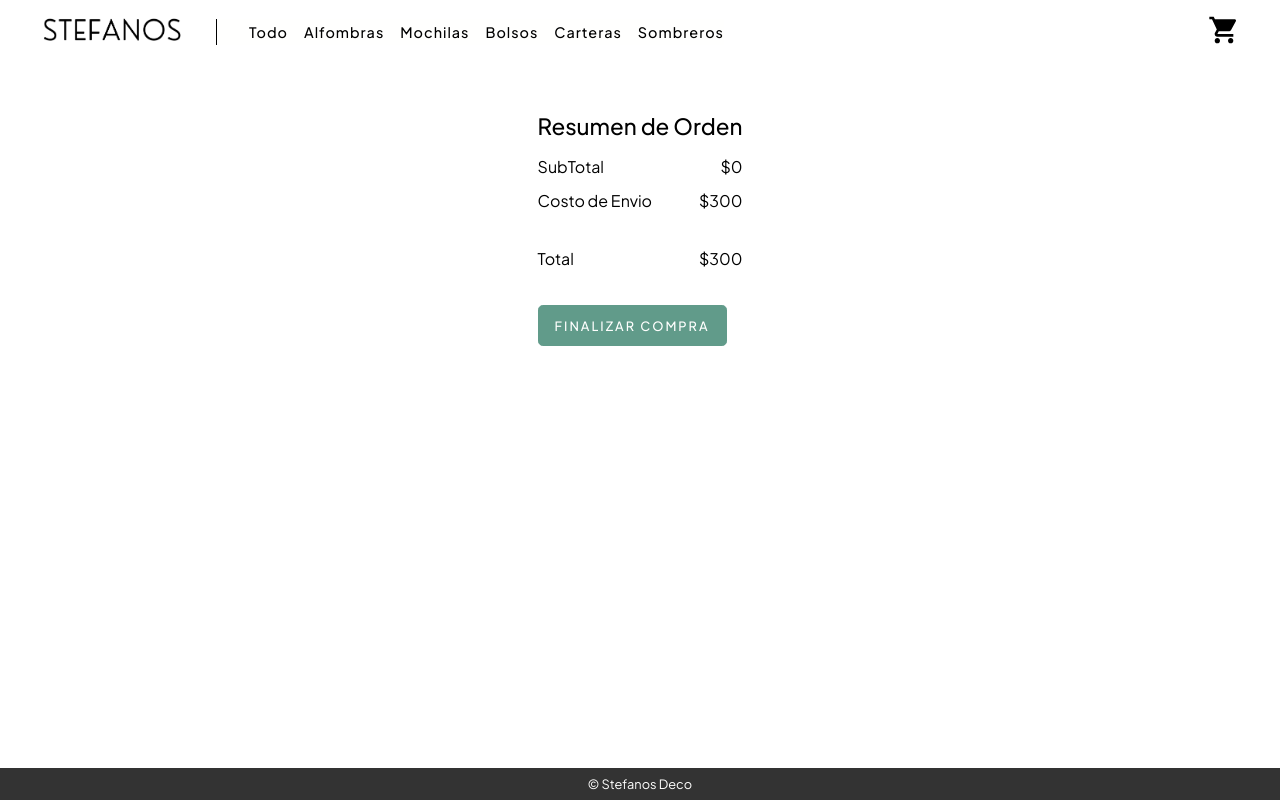
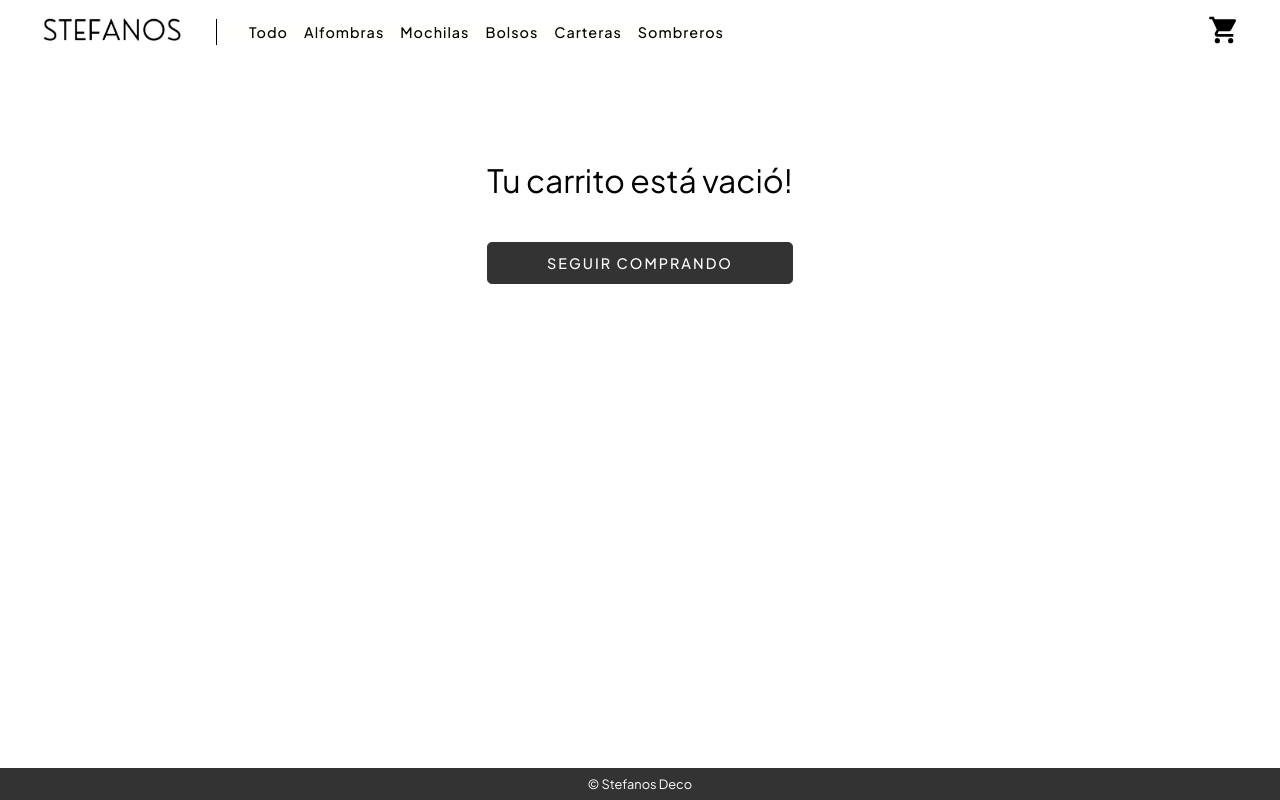
Before and after one commit to efeguerrero/Coder-House--React-Course--Final-Project--ecommerce-site, a React (Create React App) app: page /cart in a window 1280 px wide. Built offline with nearby package versions, Linux system fonts and the light colour scheme.

Commit message:
empty cart view added

```diff
--- a/src/App.css
+++ b/src/App.css
@@ -812,6 +812,23 @@ a {
   gap: 4rem;
 }
 
+.clearCartBtn {
+  font-size: 0.6rem;
+  font-weight: 500;
+  text-transform: uppercase;
+  letter-spacing: 2px;
+  padding: 0.7rem 1rem;
+  background-color: var(--inactiveBtnBack);
+  border: 1px solid var(--inactiveBtnBack);
+  color: var(--inactiveBtnText);
+  border-radius: 0.3rem;
+  cursor: pointer;
+  transition: var(--allTransition);
+  text-align: center;
+  margin-top: 4rem;
+  margin-bottom: 2rem;
+}
+
 .cartItemContainer {
   display: flex;
   flex-direction: row;
@@ -894,6 +911,8 @@ a {
 .cartSummary {
   padding: 1rem;
   margin: 2rem 0;
+  display: flex;
+  flex-direction: column;
 }
 
 .cartSummaryTitle {
@@ -917,8 +936,9 @@ a {
   margin-top: 1.5rem;
 }
 
-.checkoutBtn {
-  font-size: 0.8rem;
+.checkoutBtn,
+.toProductsBtn {
+  font-size: 0.6rem;
   font-weight: 500;
   text-transform: uppercase;
   letter-spacing: 2px;
@@ -930,5 +950,42 @@ a {
   cursor: pointer;
   transition: var(--allTransition);
   text-align: center;
-  margin: 1.5rem auto;
+  margin: 0.6rem 0;
 }
+
+.toProductsBtn {
+  color: var(--btnMainText);
+  background-color: var(--btnMainBack);
+  border: 1px solid var(--btnMainBack);
+}
+
+/*************************************/
+/**********EMPTY CART****************/
+/***********************************/
+
+.emptyCartContainer {
+  display: flex;
+  flex-direction: column;
+  margin: 6rem auto;
+  gap: 2rem;
+}
+
+.emptyCartMsg {
+  font-size: 2rem;
+}
+
+.emptyCartBackBtn {
+  font-size: 0.9rem;
+  font-weight: 500;
+  text-transform: uppercase;
+  letter-spacing: 2px;
+  padding: 0.7rem 1rem;
+  background-color: var(--btnMainBack);
+  border: 1px solid var(--btnMainBack);
+  color: var(--btnMainText);
+  border-radius: 0.3rem;
+  cursor: pointer;
+  transition: var(--allTransition);
+  text-align: center;
+  margin: 0.6rem 0;
+}
--- a/src/components/CartContainer.js
+++ b/src/components/CartContainer.js
@@ -4,7 +4,23 @@ import React from 'react';
 import CartListContainer from './CartListContainer';
 import CartSummary from './CartSummary';
 
+//Context Imports
+import { useCartContext } from '../context/CartContex';
+
 const CartContainer = () => {
+  const { isCartEmpty } = useCartContext();
+
+  if (isCartEmpty()) {
+    return (
+      <section className="sectionCenter">
+        <div className="emptyCartContainer">
+          <h2 className="emptyCartMsg">Tu carrito está vació!</h2>
+          <button className="emptyCartBackBtn">Seguir Comprando</button>
+        </div>
+      </section>
+    );
+  }
+
   return (
     <>
       <section className="sectionCenter cartContainer">
--- a/src/components/CartItem.js
+++ b/src/components/CartItem.js
@@ -4,7 +4,7 @@ import React from 'react';
 import cartAdd from '../assets/icons/cartAdd.svg';
 import cartRemove from '../assets/icons/cartRemove.svg';
 
-const CartItem = ({ cartItem, removeItem, clearCart }) => {
+const CartItem = ({ cartItem, removeItem }) => {
   const { id, name, quantity, price, img_src } = cartItem;
 
   return (
--- a/src/components/CartListContainer.js
+++ b/src/components/CartListContainer.js
@@ -20,6 +20,9 @@ const CartListContainer = () => {
           />
         ))}
       </div>
+      <button className="clearCartBtn" onClick={() => clearCart()}>
+        Limpiar Carrito
+      </button>
     </>
   );
 };
--- a/src/components/CartSummary.js
+++ b/src/components/CartSummary.js
@@ -25,6 +25,7 @@ const CartSummary = () => {
           <h3 className="cartSummaryAmount">${cartTotal() + costoEnvio}</h3>
         </div>
         <button className="checkoutBtn">Finalizar Compra</button>
+        <button className="toProductsBtn">Seguir Comprando</button>
       </div>
     </>
   );
--- a/src/context/CartContex.js
+++ b/src/context/CartContex.js
@@ -48,9 +48,21 @@ const CartContextProvider = ({ children }) => {
     return total;
   };
 
+  const isCartEmpty = () => {
+    return Boolean(cart.length === 0);
+  };
+
   return (
     <CartContext.Provider
-      value={{ cart, addItem, removeItem, clearCart, isInCart, cartTotal }}
+      value={{
+        cart,
+        addItem,
+        removeItem,
+        clearCart,
+        isInCart,
+        cartTotal,
+        isCartEmpty,
+      }}
     >
       {children}
     </CartContext.Provider>
```
